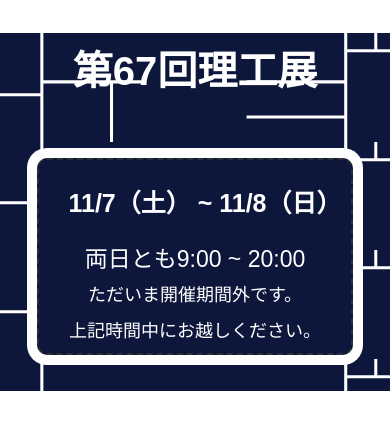
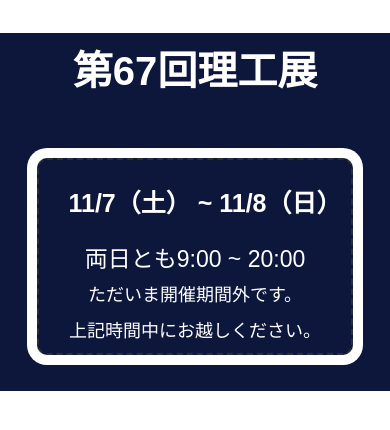
Before and after one commit to Rikoten/site2020, a PHP site: page /Overtime_page.html in a window 390 px wide. Shown: the top 430 px of the page. Run offline with PHP 8.4, Linux system fonts and the light colour scheme.

Commit message:
時間外ページ更新

```diff
--- a/css/Overtime_page.css
+++ b/css/Overtime_page.css
@@ -9,10 +9,10 @@ body {
 
 .message{
     background-color: #0D163B;
-    background-size: contain;
     text-align: center;
     background-image: url(../Overtime_page_back.svg);
-    background-size: 100%;
+    background-size: cover;
+    background-position: center center;
 }
 
 .message h1{
@@ -44,3 +44,11 @@ body {
     padding: 0;
     color: white;
 }
+
+@media screen and (max-width: 920px){
+    .message{
+        background-color: #0D163B;
+        text-align: center;
+        background-image: none;
+    }
+}
```
Also changed, not shown: Overtime_page_back.svg, Overtime_page_back2.svg (deleted).
